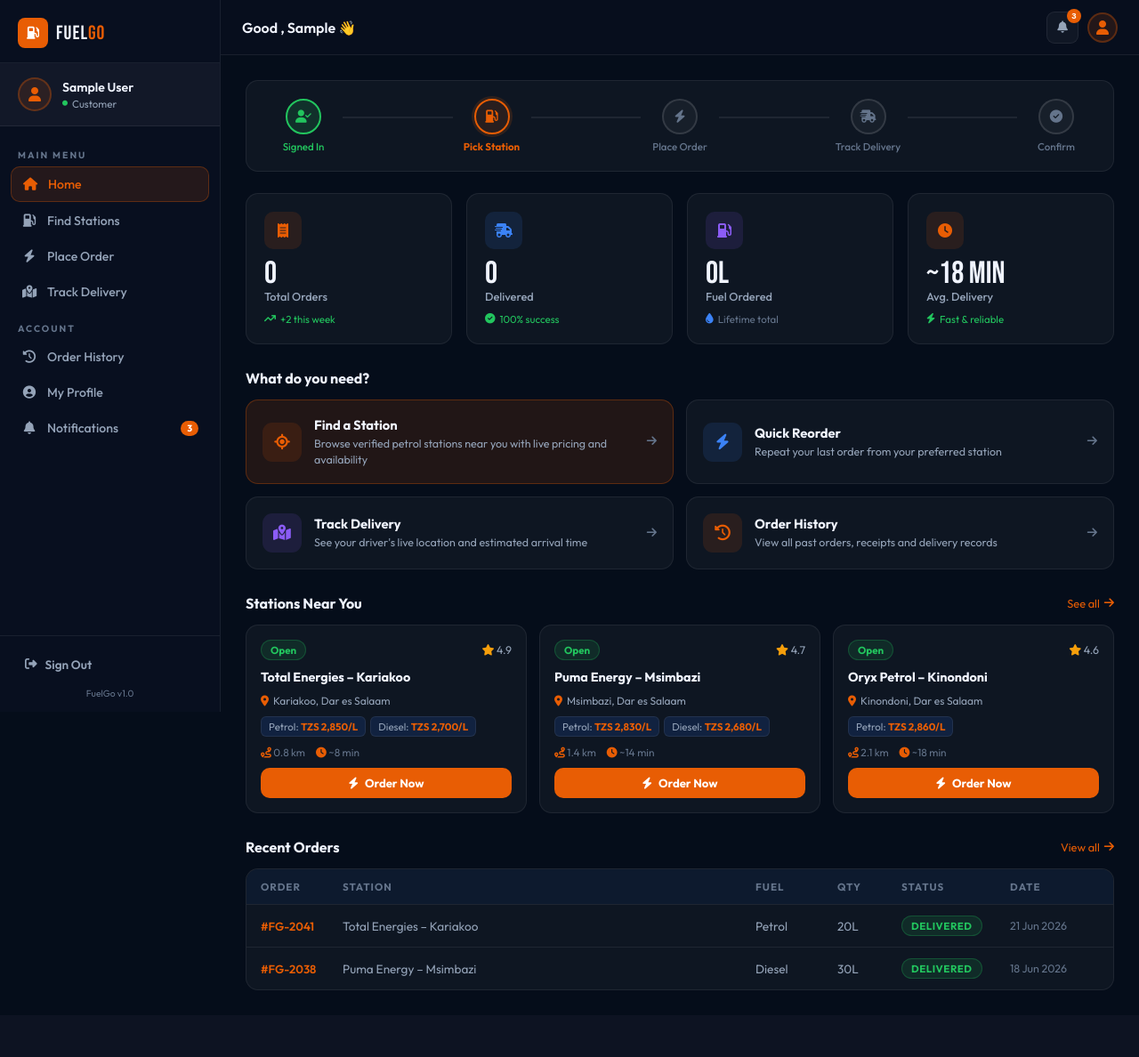
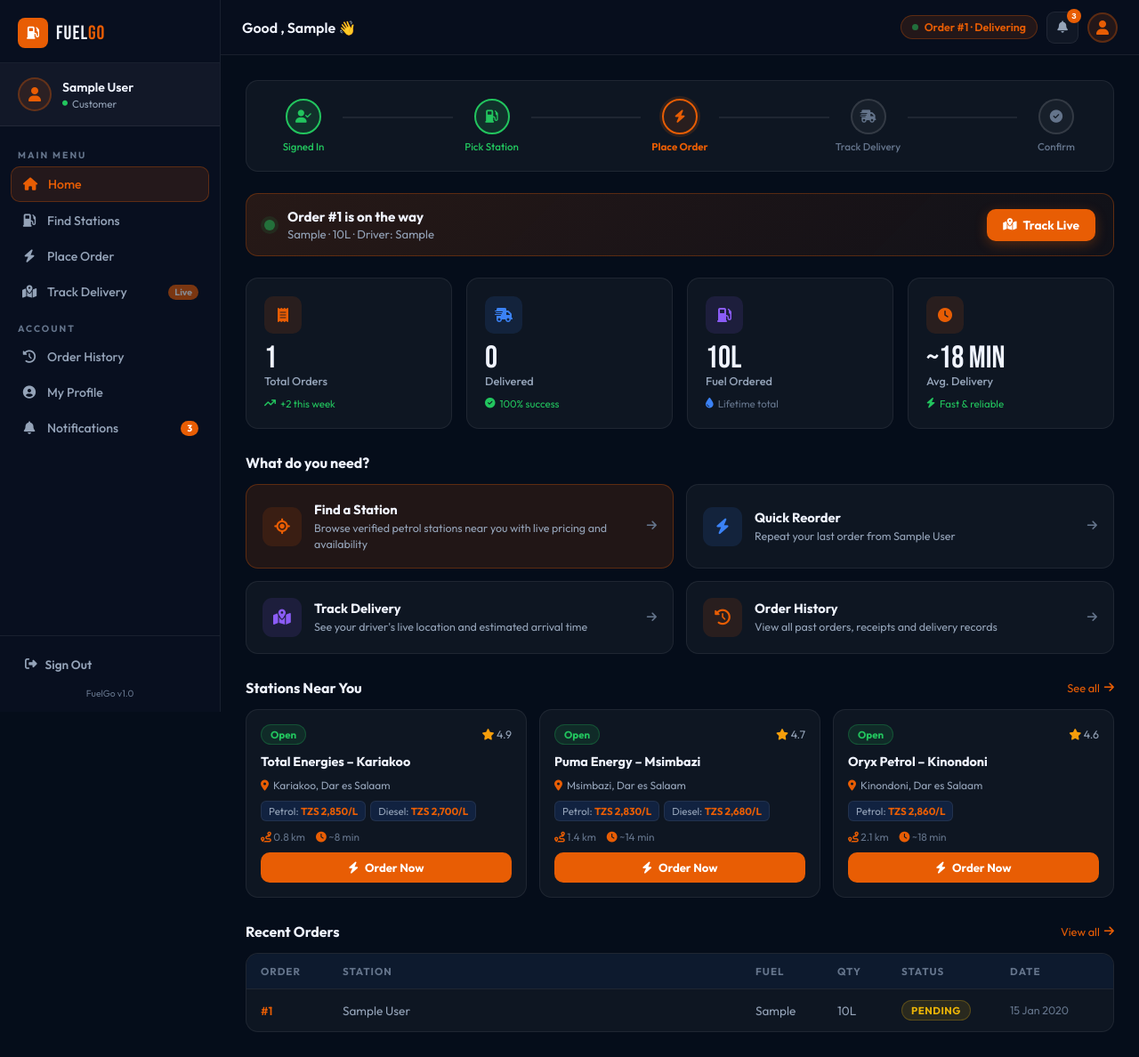
Before and after one commit to josephrwabuti/fuel_delivery_App, a Django app: page /customer/dashboard/ in a window 1280 px wide. Shown: the whole page at 89% size. Before the commit the page ends 1113 px from the top, so only its background shows below. Run offline with Django 5.2, Linux system fonts and the light colour scheme; a user stored in the database is signed in; tables that the repository leaves empty hold one stand-in row (values such as "Sample post").

Commit message:
Refreshed database and created ordering system for customer

```diff
--- a/accounts/models.py
+++ b/accounts/models.py
@@ -1,6 +1,7 @@
 from django.contrib.auth.models import AbstractUser
 from django.db import models
 from django.utils import timezone
+from django.conf import settings
 
 class User(AbstractUser):
     ROLE_CHOICES = (
@@ -18,29 +19,59 @@
 
 
 class Station(models.Model):
+    STATUS_CHOICES = [
+        ("open", "Open"),
+        ("closed", "Closed"),
+    ]
 
-    STATUS_CHOICES = (
-        ("pending", "Pending"),
-        ("approved", "Approved"),
-        ("rejected", "Rejected"),
-    )
+    name = models.CharField(max_length=255)
+    address = models.TextField()
+    lat = models.FloatField()
+    lng = models.FloatField()
+    status = models.CharField(max_length=10, choices=STATUS_CHOICES, default="open")
+    rating = models.FloatField(default=0)
+    review_count = models.IntegerField(default=0)
+    hours = models.CharField(max_length=100, default="24/7")
+    phone = models.CharField(max_length=20, blank=True)
+    created_at = models.DateTimeField(auto_now_add=True)
 
-    owner = models.OneToOneField(User, on_delete=models.CASCADE)
-    name = models.CharField(max_length=200)
-    address = models.TextField(default="No address provided")
-    lat = models.FloatField(null=True, blank=True)
-    lng = models.FloatField(null=True, blank=True)
+    def __str__(self):
+        return self.name
 
-    status = models.CharField(
-        max_length=20,
-        choices=STATUS_CHOICES,
-        default="pending"
-    )
 
-    created_at = models.DateTimeField(default=timezone.now)
+
+class FuelPrice(models.Model):
+    station = models.ForeignKey(Station, related_name="fuels", on_delete=models.CASCADE)
+    FUEL_TYPES = [
+        ("Petrol", "Petrol"),
+        ("Diesel", "Diesel"),
+        ("Kerosene", "Kerosene"),
+    ]
+
+    type = models.CharField(max_length=20, choices=FUEL_TYPES)
+    price = models.DecimalField(max_digits=10, decimal_places=2)
+    available = models.BooleanField(default=True)
+
+    def __str__(self):
+        return f"{self.station.name} - {self.type}"
+
 
 
 class Driver(models.Model):
     user = models.OneToOneField(User, on_delete=models.CASCADE)
+    name = models.CharField(max_length=255, default="Unknown")
     phone = models.CharField(max_length=20)
-    is_approved = models.BooleanField(default=False)
+    plate = models.CharField(max_length=20)
+    rating = models.FloatField(default=5)
+
+    def __str__(self):
+        return self.name
+
+
+class StationReview(models.Model):
+    order = models.OneToOneField('orders.Order', on_delete=models.CASCADE, related_name="review")
+    station = models.ForeignKey(Station, on_delete=models.CASCADE)
+    customer = models.ForeignKey(settings.AUTH_USER_MODEL, on_delete=models.CASCADE)
+    rating = models.PositiveSmallIntegerField()
+    comment = models.TextField(blank=True)
+    created_at = models.DateTimeField(auto_now_add=True)
--- a/core/urls.py
+++ b/core/urls.py
@@ -8,29 +8,18 @@
     path('driver/dashboard/', views.driver_home, name='driver_home'),
     path('dashboard/admin/', views.admin_home, name='admin_home'),
 
-    path(
-        "customer/stations/",
-        views.customer_stations,
-        name="customer_stations",
-    ),
+    path("customer/stations/", views.stations_view, name="customer_stations"),
 
-    path(
-        "customer/order/",
-        views.customer_order,
-        name="customer_order",
-    ),
+    path( "customer/order/", views.create_order, name="customer_order"),
 
-    path(
-        "customer/tracking/",
-        views.customer_tracking,
-        name="customer_tracking",
-    ),
+    path( "customer/tracking/", views.tracking_view, name="customer_tracking" ),
 
-    path(
-        "customer/history/",
-        views.customer_history,
-        name="customer_history",
-    ),
+    path("customer/history/", views.history_view, name="customer_history"),
+
+    path("order/confirm/<int:order_id>/", views.confirm_delivery, name="customer_confirm_delivery"),
+
+    path("order/cancel/<int:order_id>/", views.cancel_order, name="customer_cancel_order"),
+
     path(
         "customer/profile/",
         views.customer_profile,
@@ -56,7 +45,7 @@
 
     path('dashboard/admin/stations/', views.admin_stations, name='admin_stations'),
     path('admin/station/approve/<int:station_id>/', views.approve_station, name='approve_station'),
-    path('/admin/station/reject/<int:station_id>/', views.reject_station, name='reject_station'),
+    path('admin/station/reject/<int:station_id>/', views.reject_station, name='reject_station'),
     path('drivers/', views.admin_drivers, name='admin_drivers'),
     path('orders/', views.admin_orders, name='admin_orders'),
     path('customers/', views.admin_customers, name='admin_customers'),
--- a/core/views.py
+++ b/core/views.py
@@ -6,7 +6,9 @@
 from orders.models import Order
 from django.contrib.auth.models import User
 from django.http import JsonResponse
-
+from django.db.models import Sum
+from django.utils import timezone
+import json
 
 
 def home(request):
@@ -16,7 +18,53 @@
 @login_required(login_url='login')
 @role_required('customer')
 def customer_home(request):
-    return render(request, 'customer/home.html')
+
+    nearby_stations = Station.objects.filter(
+        status="approved"
+    ).order_by("-created_at")[:6]
+
+    recent_orders = Order.objects.filter(
+        customer=request.user
+    ).select_related("station").order_by("-created_at")[:5]
+
+    last_order = Order.objects.filter(
+        customer=request.user
+    ).select_related("station").order_by("-created_at").first()
+
+    active_order = Order.objects.filter(
+        customer=request.user,
+        status__in=[
+            "pending",
+            "confirmed",
+            "driver_assigned",
+            "en_route"
+        ]
+    ).select_related("driver", "station").first()
+
+    total_orders = Order.objects.filter(
+        customer=request.user
+    ).count()
+
+    delivered_orders = Order.objects.filter(
+        customer=request.user,
+        status="delivered"
+    ).count()
+
+    total_litres = Order.objects.filter(
+        customer=request.user
+    ).aggregate(total=Sum("quantity"))["total"] or 0
+
+    context = {
+        "nearby_stations": nearby_stations,
+        "recent_orders": recent_orders,
+        "last_order": last_order,
+        "active_order": active_order,
+        "total_orders": total_orders,
+        "delivered_orders": delivered_orders,
+        "total_litres": total_litres,
+    }
+
+    return render(request, "customer/home.html", context)
 
 
 @login_required(login_url='login')
@@ -36,25 +84,71 @@
 def admin_home(request):
     return render(request, 'admin_panel/home.html')
 
-def customer_stations(request):
-    stations = Station.objects.filter(status="approved")
+def stations_view(request):
+    stations = Station.objects.prefetch_related("fuels").all()
 
-    context = {
-        "stations": stations
-    }
-    return render(request, "customer/stations.html", context)
+    return render(request, "customer/stations.html", {
+        "stations": stations,
+        "stations_json": json.dumps([...])
+    })
 
 
-def customer_order(request):
-    return render(request, "customer/order.html")
+def create_order(request):
+    station_id = request.GET.get("station")
+    station = Station.objects.get(id=station_id)
+
+    if request.method == "POST":
+        order = Order.objects.create(
+            customer=request.user,
+            station=station,
+            fuel_type=request.POST['fuel_type'],
+            quantity=request.POST['quantity'],
+            total_amount=request.POST['total_amount'],
+            status="pending"
+        )
+        return redirect("customer_tracking")
+
+    return render(request, "customer/order.html", {
+        "station": station
+    })
 
 
-def customer_tracking(request):
-    return render(request, "customer/tracking.html")
+def tracking_view(request):
+    active_order = Order.objects.filter(
+        customer=request.user
+    ).exclude(status="delivered").first()
+
+    return render(request, "customer/tracking.html", {
+        "active_order": active_order
+    })
 
 
-def customer_history(request):
-    return render(request, "customer/history.html")
+def history_view(request):
+    orders = Order.objects.filter(customer=request.user).order_by('-created_at')
+
+    return render(request, "customer/history.html", {
+        "orders": orders
+    })
+
+def confirm_delivery(request, order_id):
+    order = Order.objects.get(id=order_id, customer=request.user)
+
+    if request.method == "POST":
+        order.status = "delivered"
+        order.save()
+
+    return redirect("customer_tracking")
+
+
+def cancel_order(request, order_id):
+    order = Order.objects.get(id=order_id, customer=request.user)
+
+    if request.method == "POST":
+        order.status = "cancelled"
+        order.save()
+
+    return redirect("customer_tracking")
+
 
 def customer_profile(request):
     return render(request, "customer/profile.html")
--- a/orders/admin.py
+++ b/orders/admin.py
@@ -11,13 +11,11 @@
         "fuel_type",
         "quantity",
         "status",
-        "payment_status",
         "created_at",
     )
 
     list_filter = (
         "status",
-        "payment_status",
         "fuel_type",
         "created_at",
     )
--- a/templates/customer/history.html
+++ b/templates/customer/history.html
@@ -34,7 +34,7 @@
       <span class="ht-station">{{ order.station.name }}</span>
       <span>{{ order.fuel_type }}</span>
       <span>{{ order.quantity }}L</span>
-      <span class="ht-price">TZS {{ order.total_amount }}</span>
+      <span class="ht-price">TZS {{ order.total_price }}</span>
       <span><div class="status-chip {{ order.status }}">{{ order.get_status_display }}</div></span>
       <span class="ht-date">{{ order.created_at|date:"d M Y" }}</span>
       <span>
--- a/templates/customer/home.html
+++ b/templates/customer/home.html
@@ -42,7 +42,7 @@
     <span class="aob-dot-pulse"></span>
     <div>
       <div class="aob-title">Order #{{ active_order.id }} is on the way</div>
-      <div class="aob-sub">{{ active_order.fuel_type }} · {{ active_order.quantity }}L · Driver: {{ active_order.driver.name }}</div>
+      <div class="aob-sub">{{ active_order.fuel_type }} · {{ active_order.quantity }}L · Driver: {{ active_order.driver.user.first_name }}</div>
     </div>
   </div>
   <a href="{% url 'customer_tracking' %}" class="btn-track-now">
--- a/templates/customer/tracking.html
+++ b/templates/customer/tracking.html
@@ -162,7 +162,7 @@
       <div class="tos-row"><span>Station</span><strong>{{ active_order.station.name|default:'Total Energies' }}</strong></div>
       <div class="tos-row"><span>Payment</span><strong>{{ active_order.payment_method|default:'Cash on Delivery' }}</strong></div>
       <div class="tos-divider"></div>
-      <div class="tos-row total"><span>Total</span><strong>TZS {{ active_order.total_amount|default:'59,000' }}</strong></div>
+      <div class="tos-row total"><span>Total</span><strong>TZS {{ active_order.total_price|default:'59,000' }}</strong></div>
     </div>
 
     <!-- Cancel order button (only if not yet dispatched) -->
```
Also changed, not shown: accounts/admin.py (+11 -3 lines), orders/models.py (+21 -60 lines), accounts/migrations/0001_initial.py, accounts/migrations/0002_initial.py (added), accounts/migrations/0002_station_address_station_created_at.py (deleted), accounts/migrations/0003_station_fuel_types_station_licence_no_station_phone.py (deleted), accounts/migrations/0004_station_is_rejected.py (deleted), accounts/migrations/0005_remove_station_fuel_types_remove_station_is_approved_and_more.py (deleted), orders/migrations/0001_initial.py, orders/migrations/0002_order_accepted_at_order_delivered_at_order_latitude_and_more.py (deleted), orders/migrations/0003_alter_order_delivered_at_alter_order_payment_status_and_more.py (deleted).
